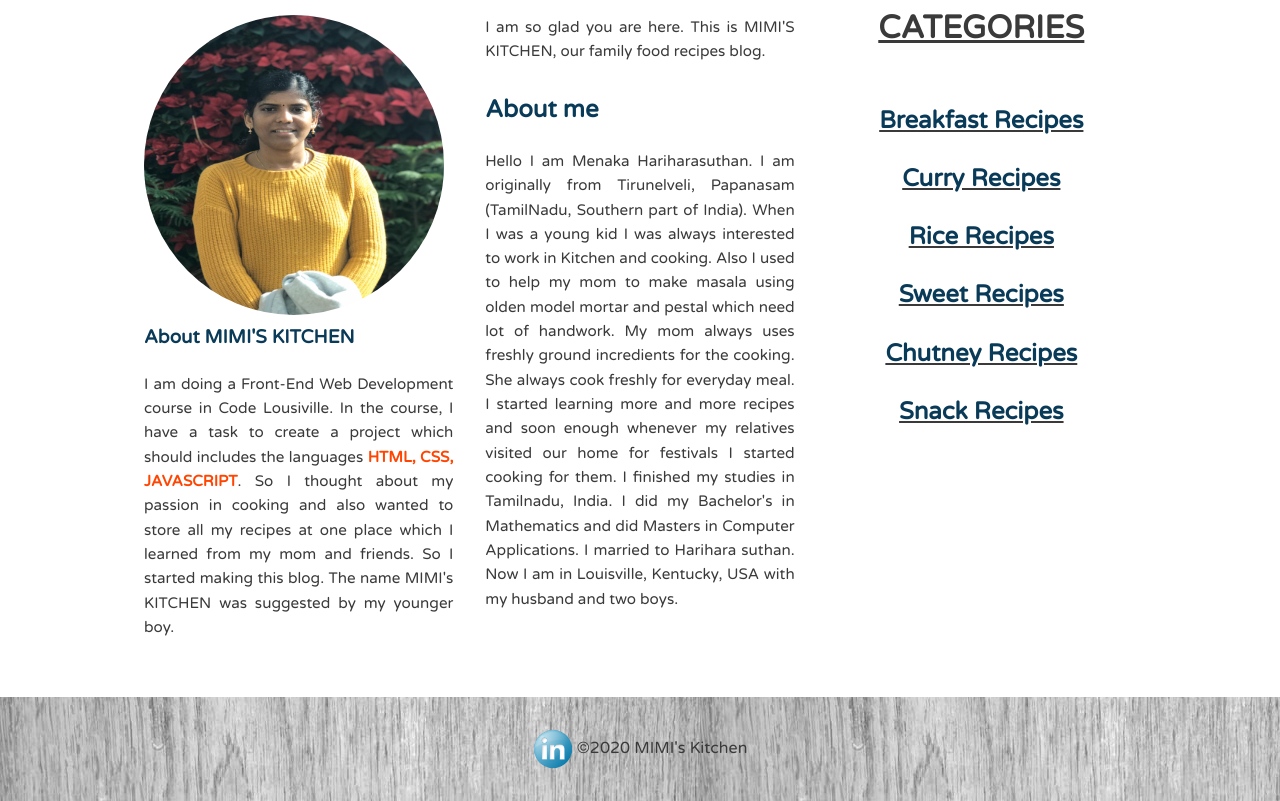
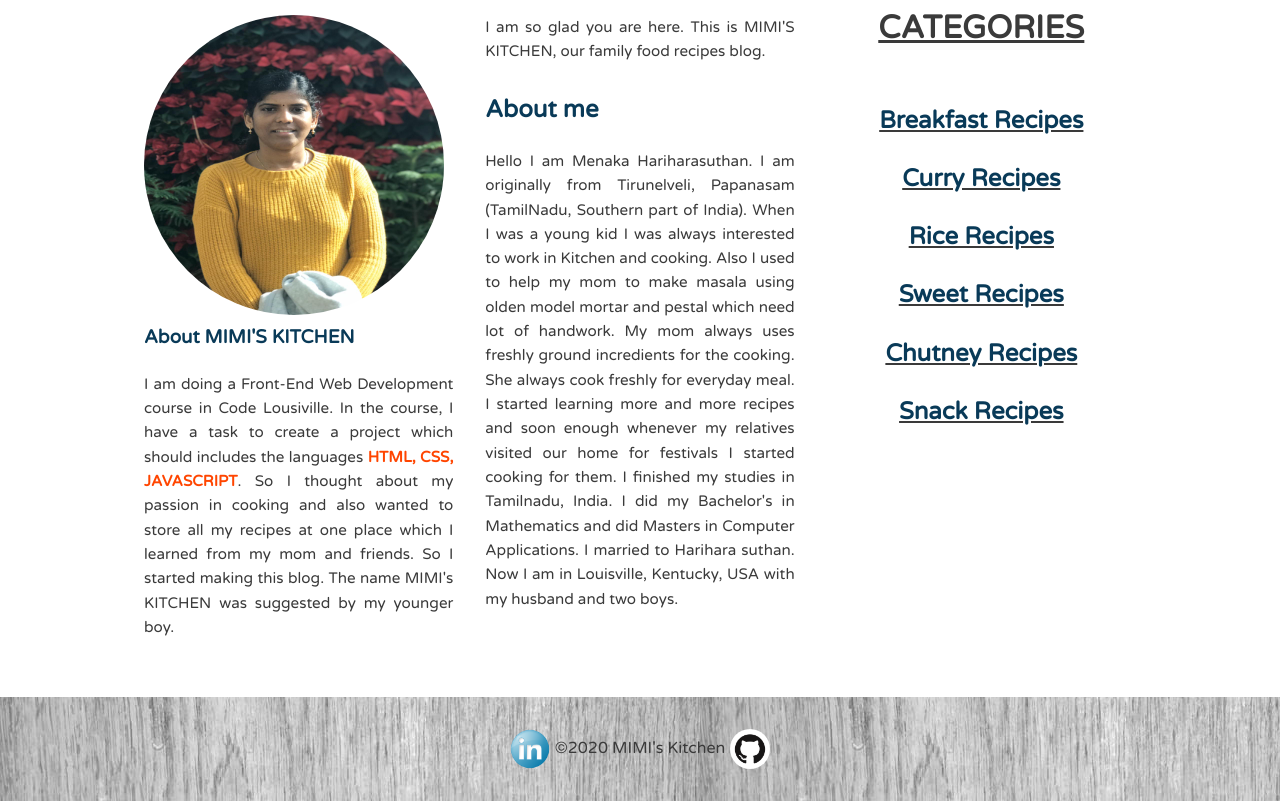
Before and after one commit to Menaka-GH/Mimis-kitchen, a plain HTML site: page index.html in a window 1280 px wide. Shown: the part 324-1125 px from the top of the page. Drawn offline with Linux system fonts and the light colour scheme.

Commit message:
style added

```diff
--- a/css/style.css
+++ b/css/style.css
@@ -142,6 +142,31 @@ text-decoration-style: bold;
 	width: 40px;
 	height: 40px;
 }
+#github{
+	vertical-align: middle;
+	width: 40px;
+	height: 40px;
+}
+/*----Animation----*/
+#linkin{
+	border-radius: 50%;
+	-webkit-transition: -webkit-transform .8s ease-in-out;
+			transition:         transform .8s ease-in-out;
+  }
+  #github{
+	border-radius: 60%;
+	-webkit-transition: -webkit-transform .9s ease-in-out;
+			transition:         transform .9s ease-in-out;
+  }
+
+  #linkin:hover {
+	-webkit-transform: rotate(360deg);
+			transform: rotate(360deg);
+  }
+  #github:hover {
+	-webkit-transform: rotate(360deg);
+			transform: rotate(360deg);
+  }
 
 /* ---- Page Elements ---- */
 
--- a/index.html
+++ b/index.html
@@ -78,8 +78,10 @@
 	</div><!--/.tertiary-->
 </div>
 	<footer class="main-footer">
-		<img id="linkin" src="img/linkin.png">
+		<a href="https://www.linkedin.com"><img id="linkin" src="img/linkin.png"></a>
 		<span>&copy;2020 MIMI's Kitchen</span>
+	<a href="https://www.github.com">	<img id="github" src="img/GitHub.png"></a>
+
 	</footer>
 	<script src="js/app.js"></script>
 </body>
--- a/js/app.js
+++ b/js/app.js
@@ -5,11 +5,11 @@ const mailformat = /^[a-zA-Z0-9.!#$%&'*+/=?^_`{|}~-]+@[a-zA-Z0-9-]+(?:\.[a-zA-Z0
 const form = document.getElementById('myform');
 const human_verify =document.getElementById('human');
 form.addEventListener("submit", (e) => {
-    //console.log("triggered");
+    console.log("triggered");
     let messages = [];
-    if(name.value === '' || name.value == null){
+    if(name.value === ''|| name.value === null){
         messages.push('Name is required');
-    }
+        }
     if(!(email.value.match(mailformat))){
         messages.push('Enter valid email address');
     }
@@ -30,11 +30,3 @@ errorElement.innerText = messages.join(', ');
 );
 name.value = "";
 email.value= "";
-/*function human_verify(){
-    alert("test");
-
-    let var1=parseInt(prompt("what is the value of 20 + 10?"));
-    if( var1 === 30 ){
-
-    }
-}*/
```
